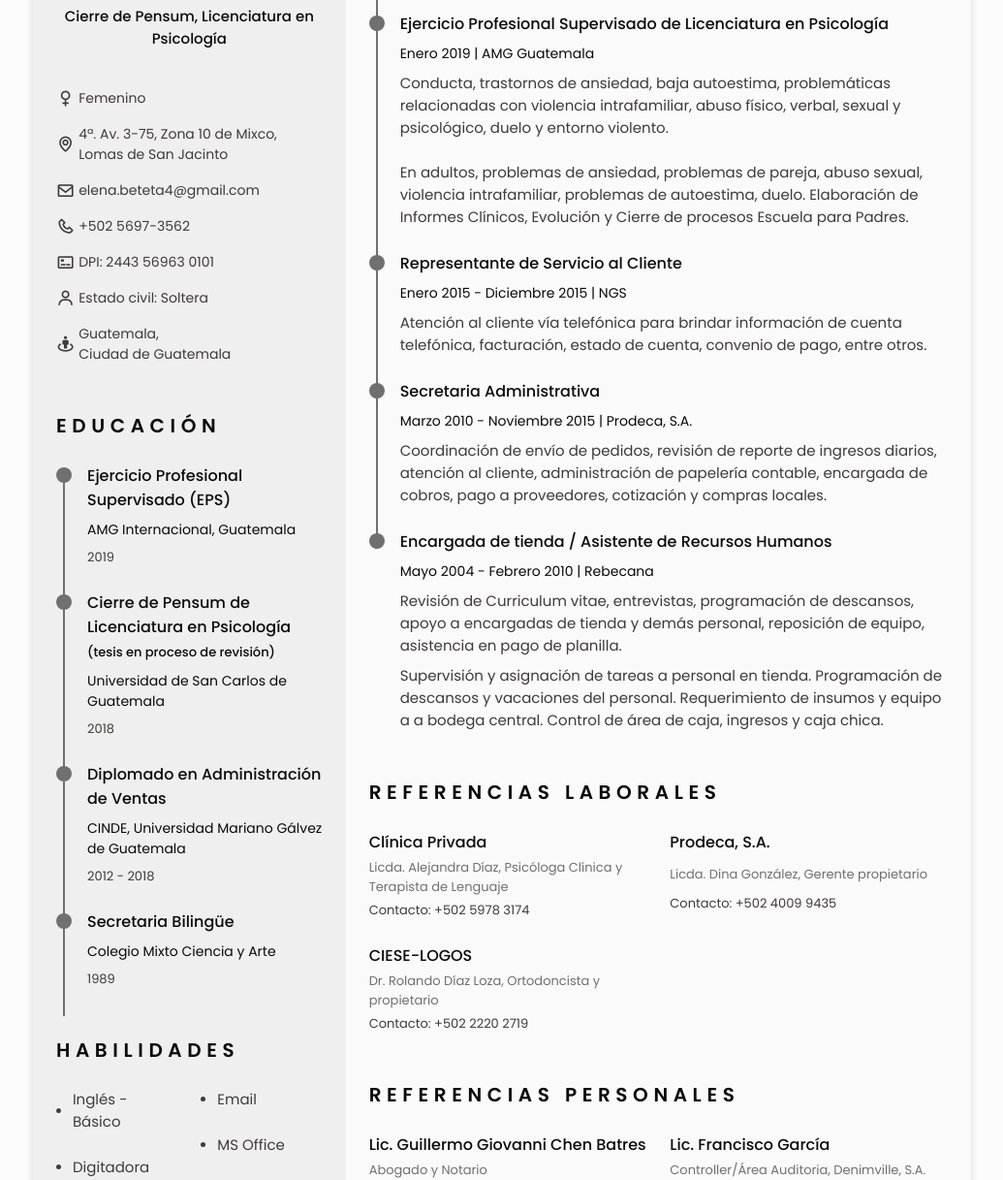
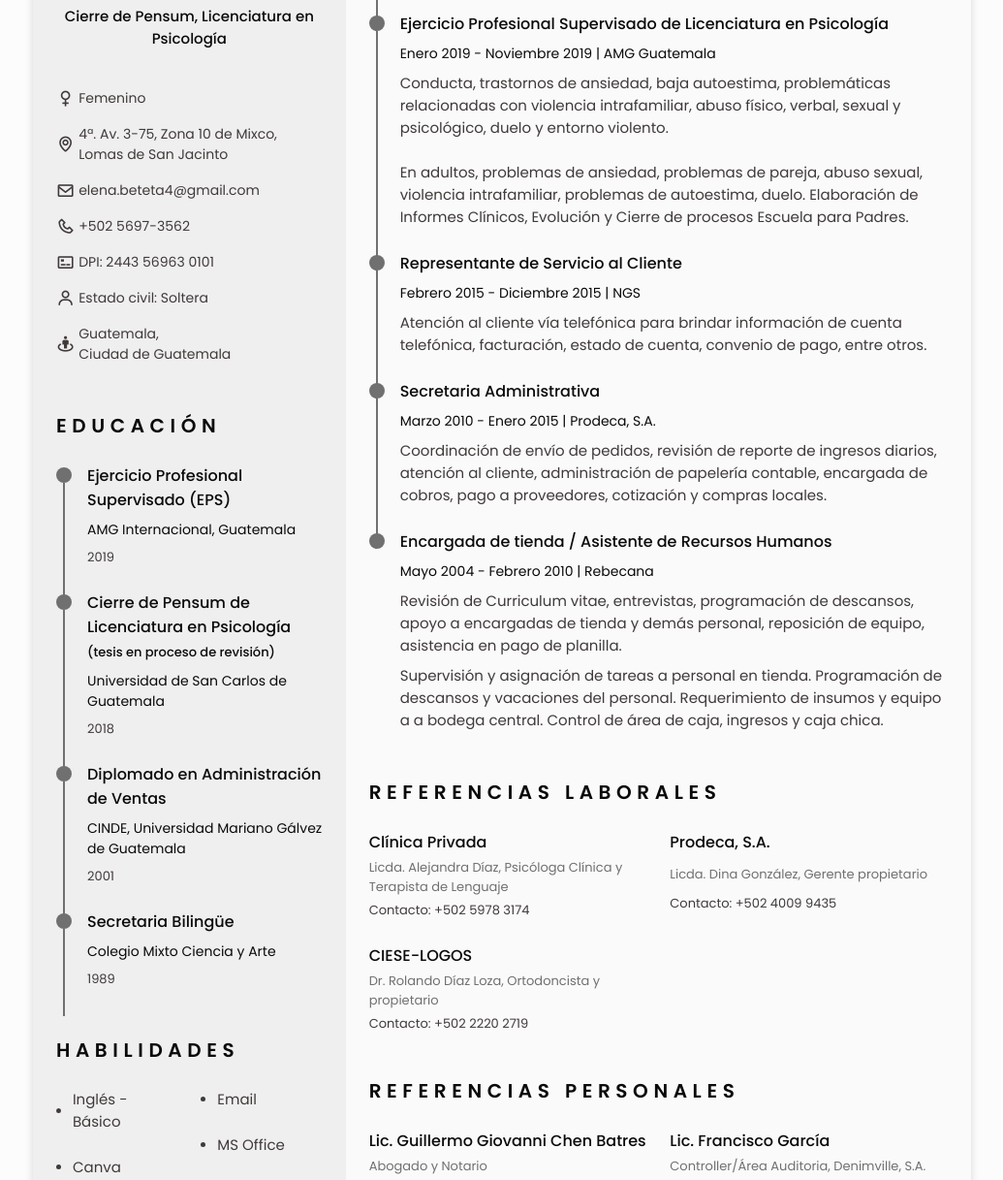
Before and after one commit to oscarleonapp/CV-Elena, a plain HTML site: page index.html in a window 1280 px wide. Shown: the part 246-1463 px from the top of the page at 97% size, without its empty margins (122-1157 px from the left). Drawn offline with nearby package versions, Linux system fonts and the light colour scheme.

Commit message:
elena Cv

```diff
--- a/index.html
+++ b/index.html
@@ -229,7 +229,7 @@
                                 <h3 class="education_title">Diplomado en Administración de Ventas</h3>
                                 <span class="education_studies">CINDE, Universidad Mariano Gálvez de
                                     Guatemala</span>
-                                <span class="education_year">2012 - 2018</span>
+                                <span class="education_year">2001</span>
                             </div>
                         </div>
 
@@ -260,9 +260,9 @@
                                 <span class="skills_circle"></span>Inglés - Básico
                             </li>
 
-                            <!-- <li class="skills_name">
+                            <li class="skills_name">
                                 <span class="skills_circle"></span>Canva
-                            </li> -->
+                            </li>
 
                             <li class="skills_name">
                                 <span class="skills_circle"></span>Digitadora
@@ -363,7 +363,7 @@
                                         <div class="experience_data bd-grid">
                                             <h3 class="experience_title">Ejercicio Profesional Supervisado de Licenciatura en Psicología
                                             </h3>
-                                            <span class="experience_company">Enero 2019 | AMG Guatemala
+                                            <span class="experience_company">Enero 2019 - Noviembre 2019 | AMG Guatemala
                                             </span>
                                             <!-- <p class="experience_description">SUPERVISOR: Lic. Luis Castillo
                                                                         </p>
@@ -389,7 +389,7 @@
                                         <div class="experience_data bd-grid">
                                             <h3 class="experience_title">Representante de Servicio al Cliente
                                             </h3>
-                                            <span class="experience_company">Enero 2015 - Diciembre 2015 | NGS
+                                            <span class="experience_company">Febrero 2015 - Diciembre 2015 | NGS
                                             </span>
                                             <!-- <p class="experience_description">SUPERVISOR: Lic. Luis Castillo
                                                                         </p>
@@ -411,7 +411,7 @@
 
                                             <div class="experience_data bd-grid">
                                                 <h3 class="experience_title">Secretaria Administrativa</h3>
-                                                <span class="experience_company">Marzo 2010 - Noviembre 2015 |
+                                                <span class="experience_company">Marzo 2010 - Enero 2015 |
                                                     Prodeca, S.A. </span>
                                                 <!-- <p class="experience_description">SUPERVISOR: Lcda. Heidi
                                                                                 Peña</p>
@@ -497,7 +497,7 @@
                 </section>
 
                 <!--========== REFERENCES ==========-->
-                <section class="references section" id="references">
+                <section class="references section" id="references" style="padding-top: 20px;">
                     <h2 class="section-title">Referencias Personales</h2>
 
                     <div class="references_container bd-grid">
```
Also changed, not shown: 1 other file.
